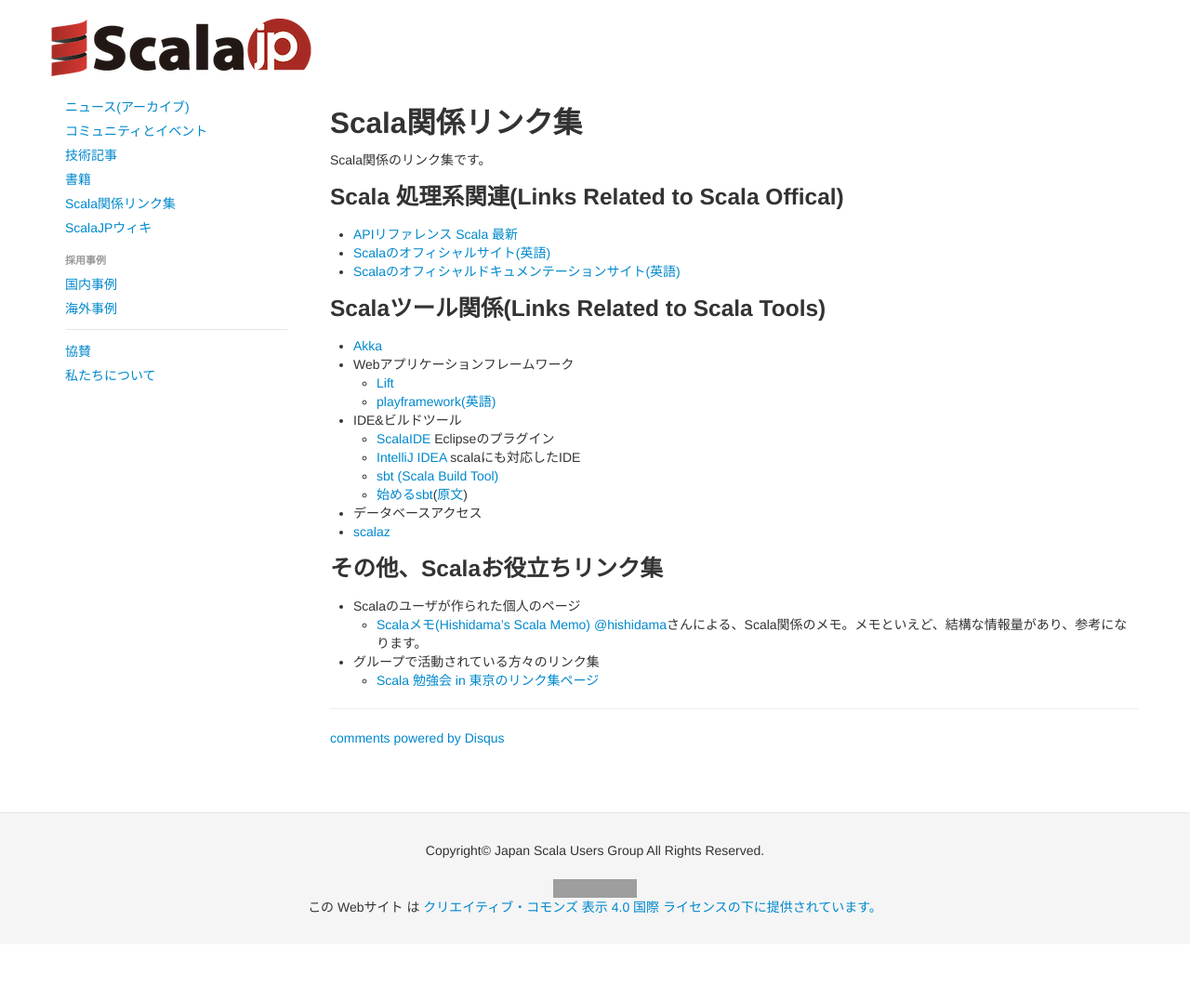
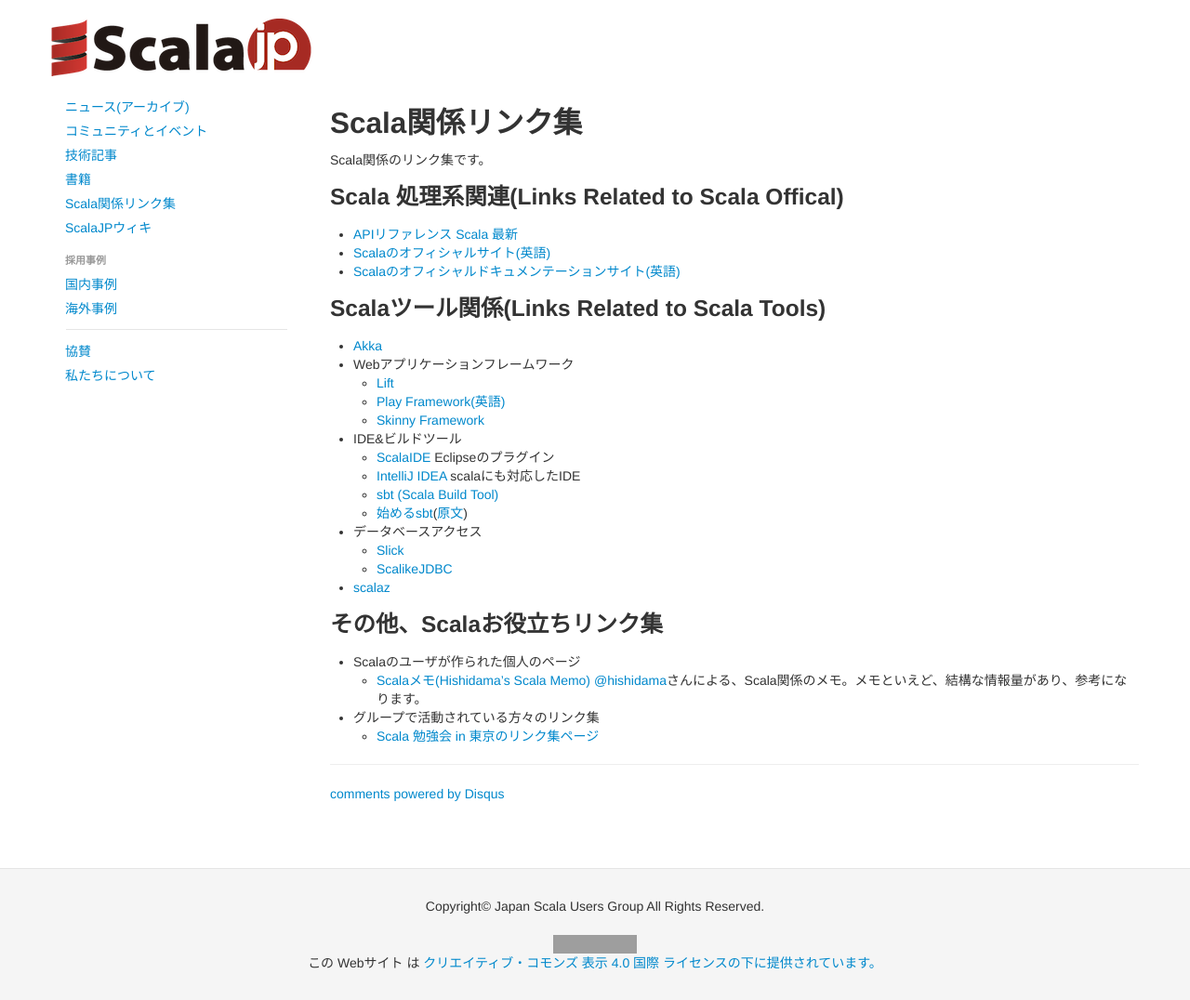
Before and after one commit to scalajp/scalajp, a Jekyll site: the page built from links.md, in a window 1280 px wide. Shown: the whole page at 93% size. Built offline with Jekyll 4.4.1, drawn with Linux system fonts in a browser that asks for light colours; nearby versions of some CDN libraries; comment, search, counter and statistics services are not loaded; before the commit the page ends 1016 px from its top, so only the background shows below that; grey boxes are pictures that could not be loaded.

Commit message:
add Skinny, Slick, ScalikeJDBC

```diff
--- a/links.md
+++ b/links.md
@@ -19,13 +19,16 @@
 * [Akka](http://akka.io/)
 * Webアプリケーションフレームワーク
   * [Lift](http://liftweb.net/)
-  * [playframework](http://www.playframework-ja.org/)[(英語)](http://www.playframework.com/)
+  * [Play Framework](http://www.playframework-ja.org/)[(英語)](http://www.playframework.com/)
+  * [Skinny Framework](http://skinny-framework.org)
 * IDE&ビルドツール
   * [ScalaIDE](http://www.scala-ide.org/) Eclipseのプラグイン
   * [IntelliJ IDEA](http://www.jetbrains.com/idea/) scalaにも対応したIDE
   * [sbt (Scala Build Tool)](http://www.scala-sbt.org/)
   * [始めるsbt](http://scalajp.github.com/sbt-getting-started-guide-ja/)([原文](http://www.scala-sbt.org/release/docs/Getting-Started/Welcome.html))
 * データベースアクセス
+  * [Slick](http://slick.lightbend.com/)
+  * [ScalikeJDBC](http://scalikejdbc.org)
 * [scalaz](http://github.com/scalaz/scalaz/)
 
 ### その他、Scalaお役立ちリンク集
```
